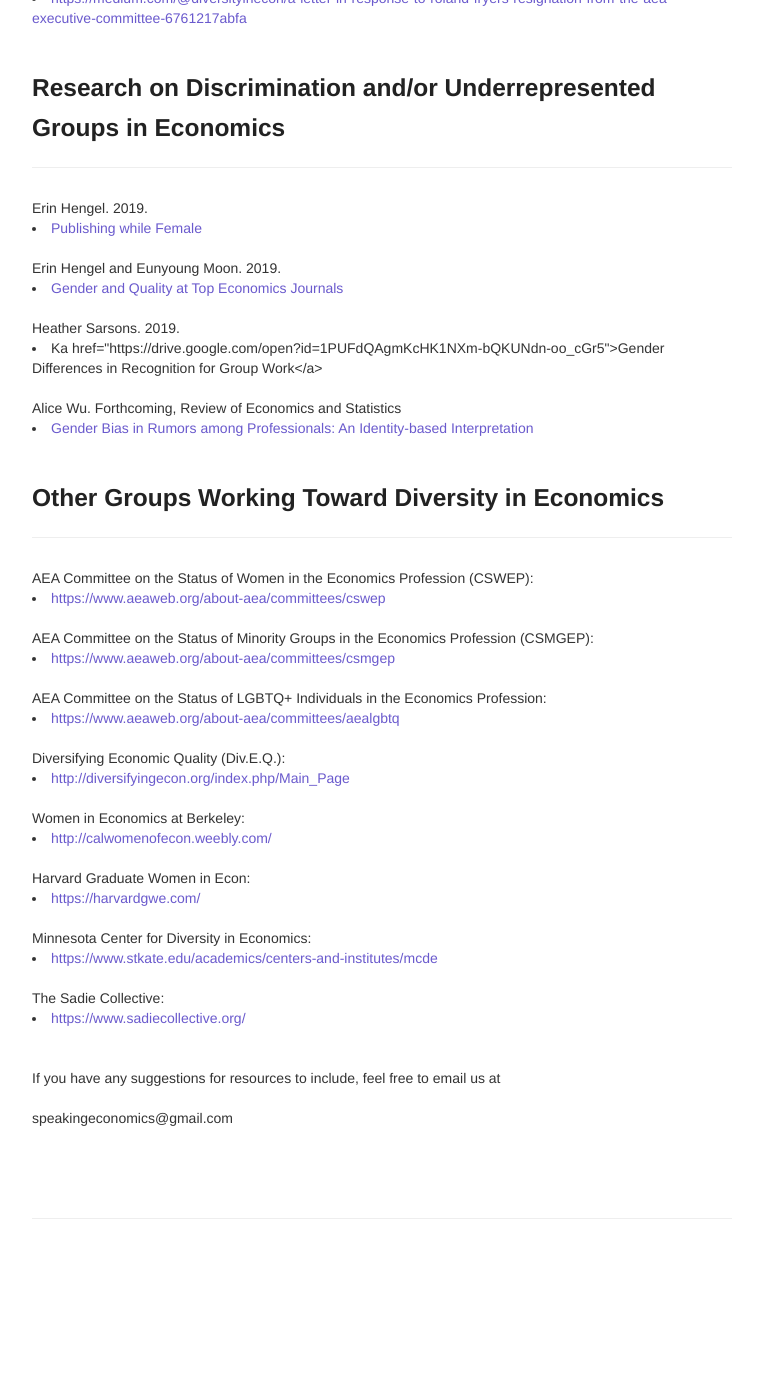
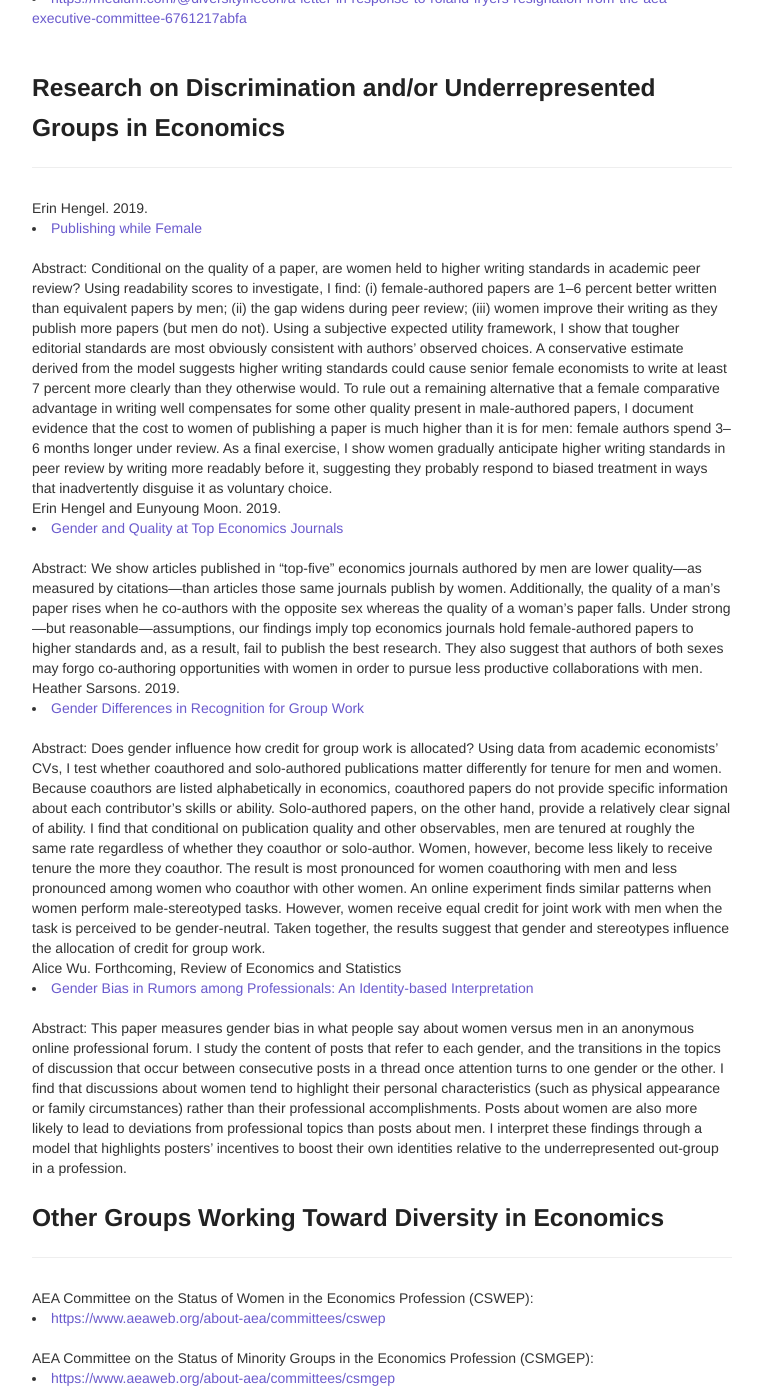
Before and after one commit to aponce6/Diversity-in-Cornell-Economics.github.io, a Jekyll site: the page built from pages/resources.md, in a window 1280 px wide and 1400 px high, scrolled down 776 px. Shown: the whole window, without its empty margins (258-1021 px from the left). Built offline with Jekyll 4.4.1, drawn with Linux system fonts in a browser that asks for light colours; our own code applies the rules of GitHub Pages for plain Markdown files; before the commit the page ends 2026 px from its top, so only the background shows below that.

Commit message:
update resources

```diff
--- a/pages/resources.md
+++ b/pages/resources.md
@@ -75,16 +75,35 @@ Erin Hengel. 2019.
 <li><a href="http://www.erinhengel.com/research/publishing_female.pdf">Publishing while Female</a></li>
 
 <br/>
+Abstract:
+Conditional on the quality of a paper, are women held to higher writing standards in academic peer review? Using readability scores to investigate, I find: (i) female-authored papers are 1–6 percent better written than equivalent papers by men; (ii) the gap widens during peer
+review; (iii) women improve their writing as they publish more papers (but men do not). Using a subjective expected utility framework, I show that tougher editorial standards are most obviously consistent with authors’ observed choices. A conservative estimate derived from
+the model suggests higher writing standards could cause senior female economists to write at least 7 percent more clearly than they otherwise would. To rule out a remaining alternative that a female comparative advantage in writing well compensates for some other quality
+present in male-authored papers, I document evidence that the cost to women of publishing a paper is much higher than it is for men: female authors spend 3–6 months longer under review. As a final exercise, I show women gradually anticipate higher writing standards in peer review by writing more readably before it, suggesting they probably respond to biased treatment in ways that inadvertently disguise it as voluntary choice.
+
+<br/>
 Erin Hengel and Eunyoung Moon. 2019.
 <li><a href="https://erinhengel.github.io/Gender-Quality/quality.pdf">Gender and Quality at Top Economics Journals</a></li>
 
 <br/>
+Abstract:
+We show articles published in “top-five” economics journals authored by men are lower quality—as measured by citations—than articles those same journals publish by women. Additionally, the quality of a man’s paper rises when he co-authors with the opposite sex whereas the quality of a woman’s paper falls. Under strong—but reasonable—assumptions, our findings imply top economics journals hold female-authored papers to higher standards and, as a result, fail to publish the best research. They also suggest that authors of both sexes may forgo co-authoring opportunities with women in order to pursue less productive collaborations with men.
+
+<br/>
 Heather Sarsons. 2019.
-<li>Ka href="https://drive.google.com/open?id=1PUFdQAgmKcHK1NXm-bQKUNdn-oo_cGr5">Gender Differences in Recognition for Group Work</a></li>
+<li><a href="https://drive.google.com/open?id=1PUFdQAgmKcHK1NXm-bQKUNdn-oo_cGr5">Gender Differences in Recognition for Group Work</a></li>
+
+<br/>
+Abstract:
+Does gender influence how credit for group work is allocated? Using data from academic economists’ CVs, I test whether coauthored and solo-authored publications matter differently for tenure for men and women. Because coauthors are listed alphabetically in economics, coauthored papers do not provide specific information about each contributor’s skills or ability. Solo-authored papers, on the other hand, provide a relatively clear signal of ability. I find that conditional on publication quality and other observables, men are tenured at roughly the same rate regardless of whether they coauthor or solo-author. Women, however, become less likely to receive tenure the more they coauthor. The result is most pronounced for women coauthoring with men and less pronounced among women who coauthor with other women. An online experiment finds similar patterns when women perform male-stereotyped tasks. However, women receive equal credit for joint work with men when the task is perceived to be gender-neutral. Taken together, the results suggest that gender and stereotypes influence the allocation of credit for group work.
 
 <br/>
 Alice Wu. Forthcoming, Review of Economics and Statistics
 <li><a href="https://scholar.harvard.edu/files/alicewu/files/ejr2019.pdf">Gender Bias in Rumors among Professionals: An Identity-based Interpretation</a></li>
+
+<br/>
+Abstract:
+This paper measures gender bias in what people say about women versus men in an anonymous online professional forum. I study the content of posts that refer to each gender, and the transitions in the topics of discussion that occur between consecutive posts in a thread once attention turns to one gender or the other. I find that discussions about women tend to highlight their personal characteristics (such as physical appearance or family circumstances) rather than their professional accomplishments. Posts about women are also more likely to lead to deviations from professional topics than posts about men. I interpret these findings through a model that highlights posters’ incentives to boost their own identities relative to the underrepresented out-group in a profession.
 
 <br/>
 
```
